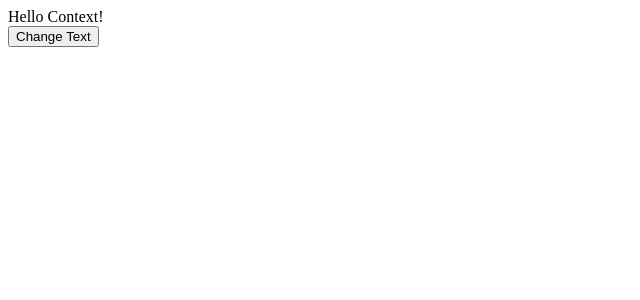
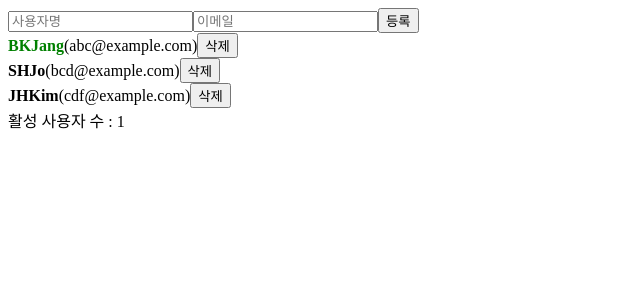
Before and after one commit to BKJang/lets-start-react-hooks, a React (Create React App) app: page / in a window 1280 px wide. Shown: the top 300 px of the page, without its empty margins (0-640 px from the left). Built offline with nearby package versions, Linux system fonts and the light colour scheme.

Commit message:
dispatch useContext 사용하여 수정

```diff
--- a/src/App.js
+++ b/src/App.js
@@ -1,4 +1,4 @@
-import React, { useRef, useReducer, useMemo, useCallback } from 'react';
+import React, { useReducer, useMemo, createContext } from 'react';
 import UserList from './UserList';
 import CreateUser from './CreateUser';
 
@@ -8,10 +8,6 @@ function countActiveUsers(users) {
 }
 
 const initialState = {
-  inputs: {
-    userName: '',
-    email: '',
-  },
   users: [
     {
       id: 1,
@@ -36,15 +32,6 @@ const initialState = {
 
 const reducer = (state, action) => {
   switch (action.type) {
-    case 'CHANGE_INPUT': {
-      return {
-        ...state,
-        inputs: {
-          ...state.inputs,
-          [action.name]: [action.value]
-        }
-      }
-    }
     case 'CREATE_USER': {
       return {
         inputs: initialState.inputs,
@@ -75,64 +62,22 @@ const reducer = (state, action) => {
   }
 }
 
+export const UserDispatch = createContext(null);
+
 function App() {
-  const [state, dispatch] = useReducer(reducer, initialState)
-  const nextId = useRef(4);
+  const [state, dispatch] = useReducer(reducer, initialState);
   const { users } = state;
-  const { userName, email } = state.inputs;
-
-  const handleChangeElement = useCallback(e => {
-    const { name, value } = e.target;
-    dispatch({
-      type: 'CHANGE_INPUT',
-      name,
-      value
-    })
-  }, []);
-
-  const handleCreateElement = useCallback(() => {
-    dispatch({
-      type: 'CREATE_USER',
-      user: {
-        id: nextId.current,
-        userName,
-        email,
-      }
-    })
-
-    nextId.current += 1;
-  }, [userName, email])
-
-  const handleToggleElement = useCallback(id => {
-    dispatch({
-      type: 'TOGGLE_USER',
-      id
-    });
-  }, []);
-
-
-  const handleRemoveElement = useCallback(id => {
-    dispatch({
-      type: 'REMOVE_USER',
-      id
-    });
-  }, []);
 
   const count = useMemo(() => {
     return countActiveUsers(users);
   }, [users])
 
   return (
-    <>
-      <CreateUser
-        userName={userName}
-        email={email}
-        handleChangeElement={handleChangeElement}
-        handleCreateElement={handleCreateElement}
-      />
-      <UserList users={users} handleToggleElement={handleToggleElement} handleRemoveElement={handleRemoveElement}/>
+    <UserDispatch.Provider value={dispatch}>
+      <CreateUser />
+      <UserList users={users} />
       <div>활성 사용자 수 : {count}</div>
-    </>
+    </UserDispatch.Provider>
   );
 }
 
--- a/src/CreateUser.js
+++ b/src/CreateUser.js
@@ -1,6 +1,31 @@
-import React from 'react';
+import React, { useContext, useCallback, useRef } from 'react';
+import useInputs from './useInputs';
+import { UserDispatch } from './App';
 
-const CreateUser = ({ userName, email, handleChangeElement, handleCreateElement }) => {
+const CreateUser = () => {
+  const nextId = useRef(4);
+  const dispatch = useContext(UserDispatch);
+
+  const [form, handleChangeElement, reset] = useInputs({
+    userName: '',
+    email: '',
+  });
+  const { userName, email } = form;
+
+  const handleCreateElement = useCallback(() => {
+    dispatch({
+      type: 'CREATE_USER',
+      user: {
+        id: nextId.current,
+        userName,
+        email,
+      }
+    })
+
+    nextId.current += 1;
+    reset();
+  }, [userName, email, dispatch, reset])
+
   return (
     <div>
       <input
--- a/src/User.js
+++ b/src/User.js
@@ -1,21 +1,10 @@
-import React, { useEffect } from 'react';
+import React, { useContext } from 'react';
+import { UserDispatch } from './App';
 
-function User({ user, handleRemoveElement, handleToggleElement }) {
+function User({ user }) {
   const { id, userName, email, active } = user;
-  useEffect(() => {
-    console.log('컴포넌트 마운트 : 값이 바뀌거나 초기 값 설정시 동작');
-    console.log(user);
-    // props => state 세팅
-    // REST API
-    // 외부 라이브러리(D3, Video)
-    // setInterval, setTimeout
-    return () => {
-      // clearInterval, clearTimeout
-      // 라이브러리 인스턴스 제거
-      console.log('컴포넌트 언마운트 : 값이 바뀌기 직전');
-      console.log(user);
-    }
-  }, [user]);
+  const dispatch = useContext(UserDispatch);
+
   return (
     <div>
       <b
@@ -23,11 +12,21 @@ function User({ user, handleRemoveElement, handleToggleElement }) {
           color: active ? 'green' : 'black',
           cursor: 'pointer'
         }}
-        onClick={() => handleToggleElement(id)}>
+        onClick={() => {
+          dispatch({
+            type: 'TOGGLE_USER',
+            id
+          });
+        }}>
         {userName}
       </b>
       <span>({email})</span>
-      <button onClick={() => handleRemoveElement(id)}>삭제</button>
+      <button onClick={() => {
+        dispatch({
+          type: 'REMOVE_USER',
+          id
+        });
+      }}>삭제</button>
     </div>
   );
 }
--- a/src/UserList.js
+++ b/src/UserList.js
@@ -1,15 +1,13 @@
 import React from 'react';
 import User from './User';
 
-function UserList({ users, handleRemoveElement, handleToggleElement }) {
+function UserList({ users }) {
   return (
     <div>
       {users.map(user => (
         <User
           user={user}
           key={user.id}
-          handleRemoveElement={handleRemoveElement}
-          handleToggleElement={handleToggleElement}
         />
       ))}
     </div>
--- a/src/index.js
+++ b/src/index.js
@@ -1,10 +1,9 @@
 import React from 'react';
 import ReactDOM from 'react-dom';
 import App from './App';
-import ContextSample from './ContextSample';
 import * as serviceWorker from './serviceWorker';
 
-ReactDOM.render(<ContextSample />, document.getElementById('root'));
+ReactDOM.render(<App />, document.getElementById('root'));
 
 // If you want your app to work offline and load faster, you can change
 // unregister() to register() below. Note this comes with some pitfalls.
--- /dev/null
+++ b/src/useInputs.js
@@ -0,0 +1,44 @@
+import { useReducer, useCallback } from 'react';
+
+const reducer = (state, action) => {
+  switch (action.type) {
+    case 'CHANGE_INPUT': {
+      return {
+        ...state,
+        [action.name]: action.value
+      };
+    }
+    case 'RESET': {
+      return {
+        ...action.initialForm
+      }
+    }
+    default: {
+      return state
+    }
+  }
+}
+
+const useInputs = (initialForm) => {
+  const [form, dispatch] = useReducer(reducer, initialForm);
+
+  const handleChangeElement = useCallback(e => {
+    const { name, value } = e.target;
+    dispatch({
+      type: 'CHANGE_INPUT',
+      name,
+      value,
+    })
+  }, []);
+
+  const reset = useCallback(() => {
+    dispatch({
+      type: 'RESET',
+      initialForm
+    })
+  }, [initialForm]);
+
+  return [form, handleChangeElement, reset];
+}
+
+export default useInputs;
```
